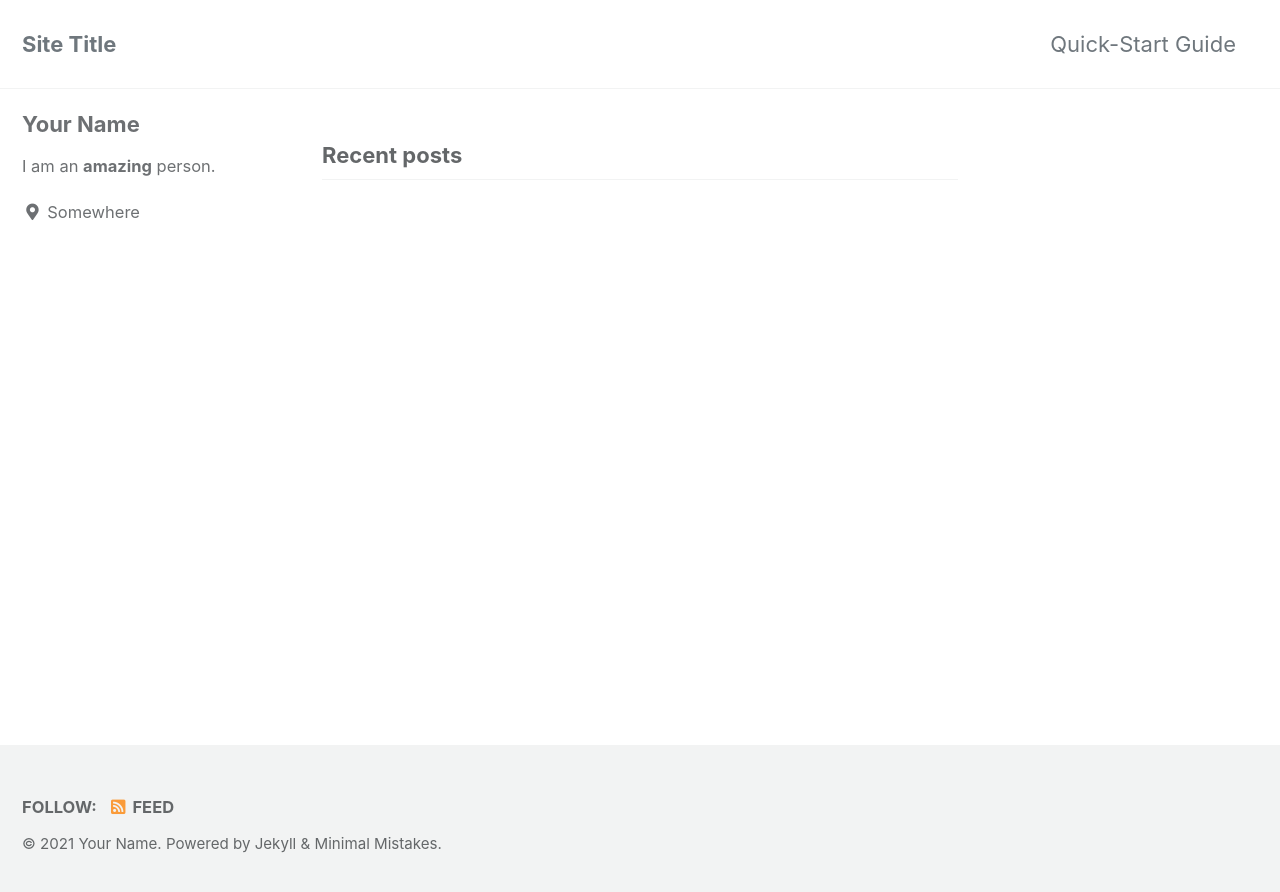
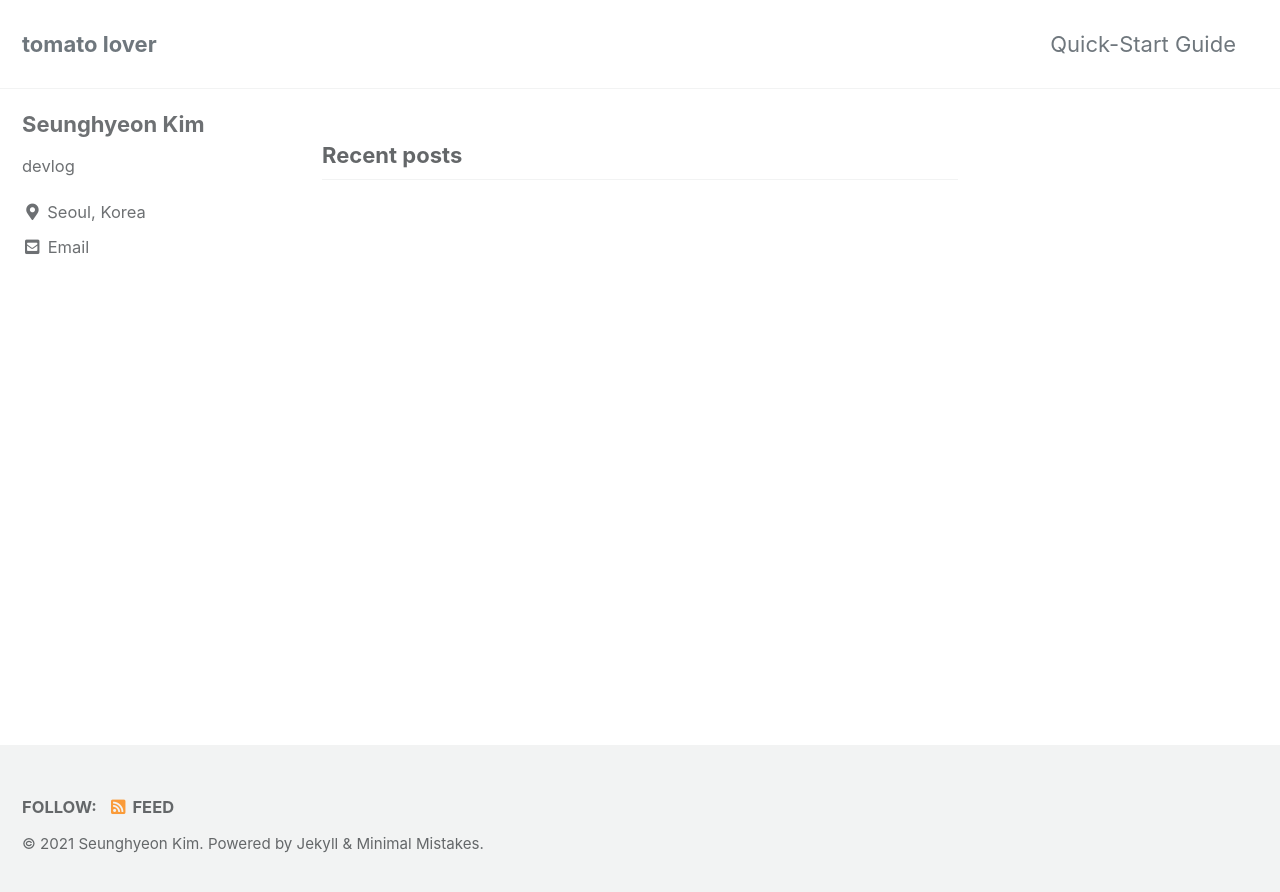
Before and after one commit to ssseungzz/ssseungzz.github.io, a Jekyll site: the page built from index.html, in a window 1280 px wide. Shown: the top 892 px of the page. Built offline with Jekyll 4.4.1, drawn with Linux system fonts in a browser that asks for light colours; cached includes are drawn as plain includes; the list of posts is cut into pages by our own code.

Commit message:
fix config

```diff
--- a/_config.yml
+++ b/_config.yml
@@ -16,14 +16,14 @@ minimal_mistakes_skin    : "default" # "air", "aqua", "contrast", "dark", "dirt"
 
 # Site Settings
 locale                   : "en-US"
-title                    : "Site Title"
+title                    : "tomato lover"
 title_separator          : "-"
 subtitle                 : # site tagline that appears below site title in masthead
-name                     : "Your Name"
-description              : "An amazing website."
-url                      : # the base hostname & protocol for your site e.g. "https://mmistakes.github.io"
-baseurl                  : # the subpath of your site, e.g. "/blog"
-repository               : # GitHub username/repo-name e.g. "mmistakes/minimal-mistakes"
+name                     : "Seunghyeon Kim"
+description              : "tomato lover, and backend developer"
+url                      : "https://ssseungzz/github.io"
+baseurl                  : #
+repository               : "ssseungzz/ssseungzz.github.io"
 teaser                   : # path of fallback teaser image, e.g. "/assets/images/500x300.png"
 logo                     : # path of logo image to display in the masthead, e.g. "/assets/images/88x88.png"
 masthead_title           : # overrides the website title displayed in the masthead, use " " for no title
@@ -101,11 +101,11 @@ analytics:
 
 # Site Author
 author:
-  name             : "Your Name"
+  name             : "Seunghyeon Kim"
   avatar           : # path of avatar image, e.g. "/assets/images/bio-photo.jpg"
-  bio              : "I am an **amazing** person."
-  location         : "Somewhere"
-  email            :
+  bio              : "devlog"
+  location         : "Seoul, Korea"
+  email            : "sshyeonzz@gmail.com"
   links:
     - label: "Email"
       icon: "fas fa-fw fa-envelope-square"
```
